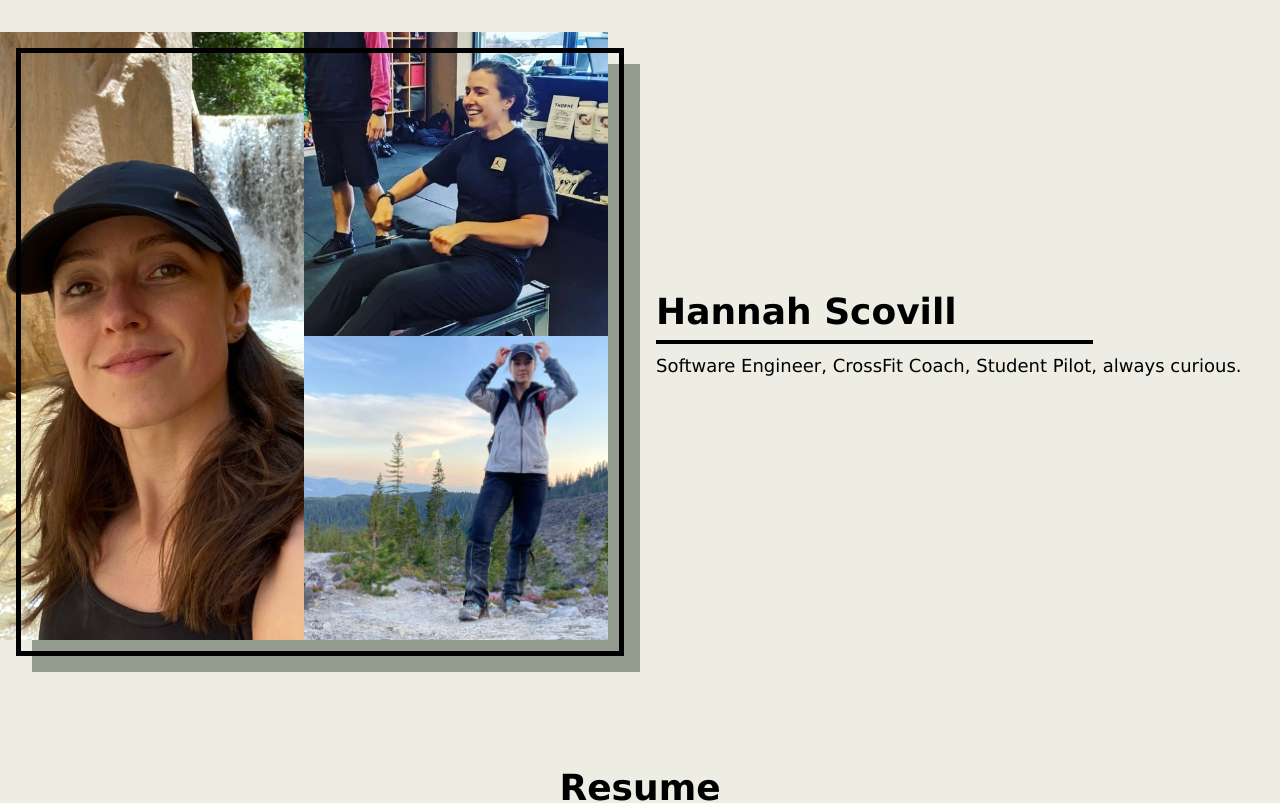
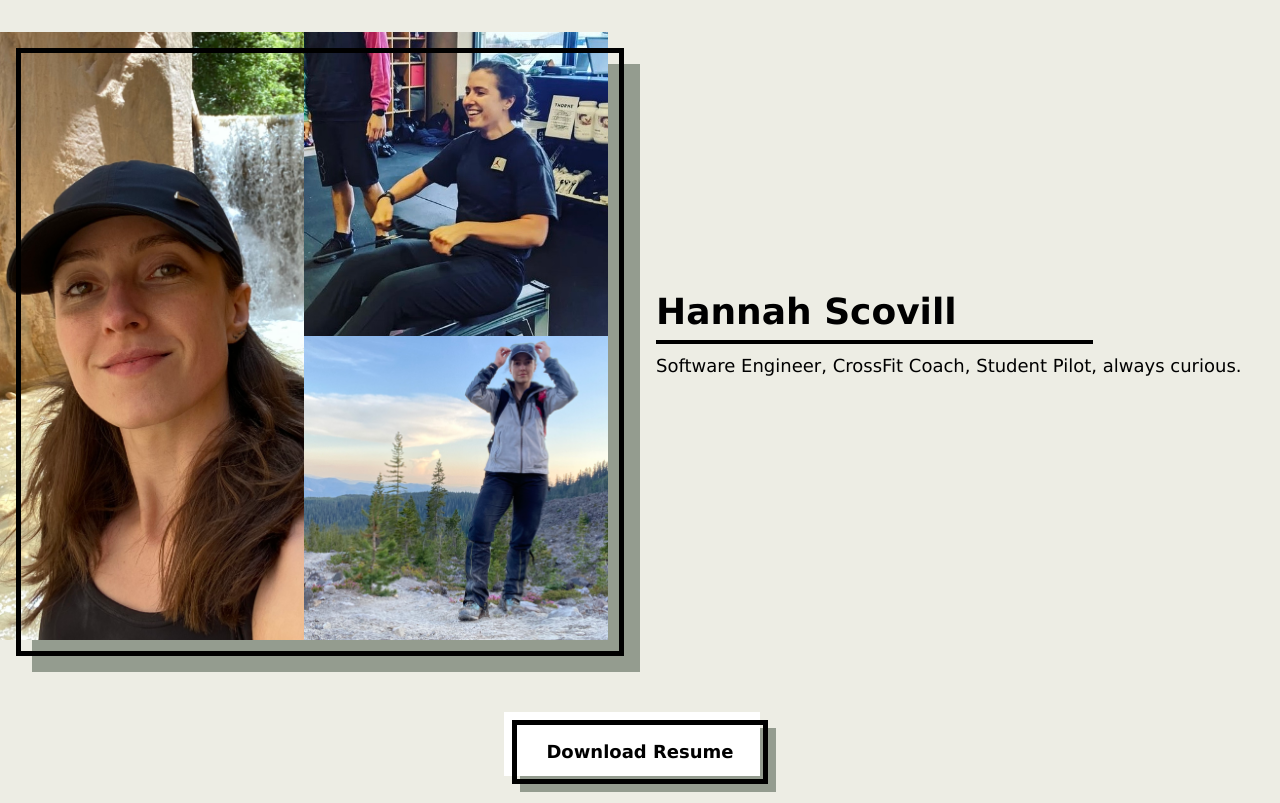
Before and after one commit to hannahscovill/resume-site, a React (Vite) app: page / in a window 1280 px wide. Shown: the top 803 px of the page. Built offline with nearby package versions, Linux system fonts and the light colour scheme.

Commit message:
happy with the button

```diff
--- a/src/App.tsx
+++ b/src/App.tsx
@@ -1,5 +1,5 @@
 import Collage from "./components/TsfSign/Collage"
-import Resume from "./components/Resume"
+import MenuButton from "./components/MenuButton"
 
 function App() {
 
@@ -16,7 +16,9 @@ function App() {
         <Collage className="order-1 col-start-1 row-span-4" />
       </div>
 
-      <Resume />
+      <div className="flex justify-center mt-8">
+        <MenuButton buttonCopy="Download Resume" onClick={() => window.open('/resume.pdf', '_blank')} className="w-64 h-16" />
+      </div>
     </div>
   )
 }
--- a/src/components/Experience.tsx
+++ b/src/components/Experience.tsx
@@ -7,26 +7,23 @@ interface ExperienceProps {
 
 const Experience = ({ title, content, image, imageAlt }: ExperienceProps) => {
   return (
-    <div className="mb-4">
-      <h4 className="font-semibold mb-2">{title}</h4>
-      <div className="flex gap-4 items-stretch">
-        <div className="flex-1">
-          {content.map((paragraph, index) => (
-            <p key={index} className="mb-2">
-              {paragraph}
-            </p>
-          ))}
-        </div>
-        {image && (
-          <div className="flex-shrink-0">
-            <img
-              src={image}
-              alt={imageAlt || title}
-              className="w-64 h-full object-cover rounded"
-            />
-          </div>
-        )}
-      </div>
+    <div className="grid mx-auto max-w-[1600px] grid-cols-1 md:grid-cols-3 md:grid-rows-2 m-8">
+      <h4 className="font-bold my-2 order-0 md:col-span-2">{title}</h4>
+
+      <img
+        src={image}
+        alt={imageAlt || title}
+        className="order-1 md:order-2 md:col-start-3 row-span-2 w-full object-cover"
+      />
+
+      <p className="mb-2 order-2 md:order-3 md:col-span-2">
+        "The Nike Studios were my favorite project I've done at Nike. From the beginning through automating myself out of the role, I was instrumental to seamlessly integrating FitLab's digital footprint into Nike's technology ecosystem.",
+        "I deployed solutions where necessary in Node.js, Golang, Python and an OIDC example in React.",
+        "The greenfield nature of this project gave me the experience to set up new projects from end-to-end at Nike across multiple engineering disciplines including DevOPs, back end, data analytics and data engineering, etc.",
+        "Mentored and developed more junior engineers both involved and not involved in my assigned projects.",
+        "Contributed to Nike's engineering products including their new data lake and auth libraries.",
+        "Built data pipelines and dashboards using SQL, Python and Databricks examining Nike member behavior."
+      </p>
     </div>
   )
 }
--- /dev/null
+++ b/src/components/MenuButton.tsx
@@ -0,0 +1,31 @@
+interface MenuButtonProps {
+  buttonCopy: string
+  onClick?: () => void
+  className?: string
+}
+
+const MenuButton = ({ buttonCopy, onClick, className }: MenuButtonProps) => {
+  return (
+    <div className={`relative m-[1rem] ${className}`}>
+      <div
+        className="sage-box absolute w-full h-full -z-10 translate-x-[.5rem] translate-y-[.5rem]"
+        style={{ backgroundColor: '#949c8f' }}
+      />
+      <div
+        className="white-box bg-white absolute w-full h-full z-19 translate-x-[-.5rem] translate-y-[-.5rem]"
+      />
+      <div
+        className="absolute border-5 w-full h-full z-20 flex items-center justify-center font-bold"
+      >
+        <button
+          onClick={onClick}
+          className="relative font-bold text-lg"
+        >
+          {buttonCopy}
+        </button>
+      </div>
+    </div>
+  )
+}
+
+export default MenuButton
--- a/src/components/Resume.tsx
+++ b/src/components/Resume.tsx
@@ -68,15 +68,8 @@ const Resume = () => {
 
             <Experience
               title="Nike Studios"
-              content={[
-                "The Nike Studios were my favorite project I've done at Nike. From the beginning through automating myself out of the role, I was instrumental to seamlessly integrating FitLab's digital footprint into Nike's technology ecosystem.",
-                "I deployed solutions where necessary in Node.js, Golang, Python and an OIDC example in React.",
-                "The greenfield nature of this project gave me the experience to set up new projects from end-to-end at Nike across multiple engineering disciplines including DevOps, back end, data analytics and data engineering, etc.",
-                "Mentored and developed more junior engineers both involved and not involved in my assigned projects.",
-                "Contributed to Nike's engineering products including their new data lake and auth libraries.",
-                "Built data pipelines and dashboards using SQL, Python and Databricks examining Nike member behavior."
-              ]}
-              image="https://nikestudios.com/static/bd4f829f3940873f6c40761dae7365fe/d6d06/designed-everybody.webp"
+              content={[]}
+              image="./public/studios.jpeg"
               imageAlt="Nike Studios designed for everybody"
             />
 
```
Also changed, not shown: public/studios.jpeg (added).
